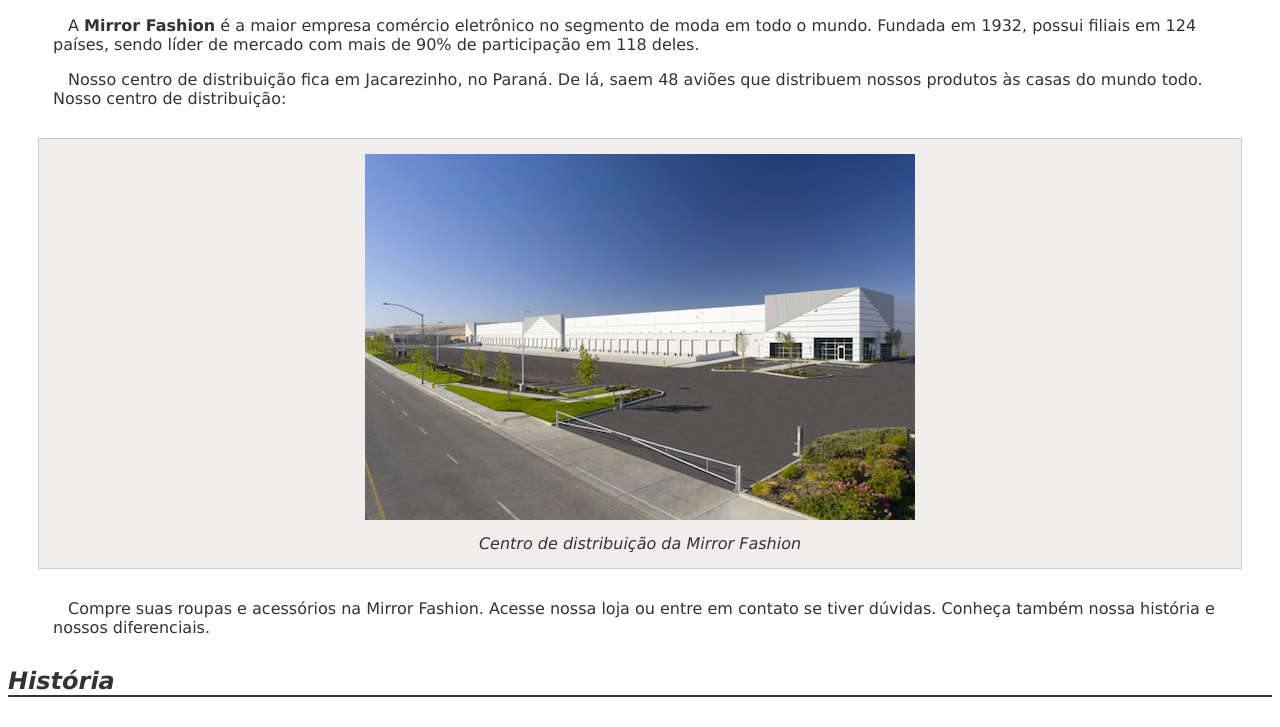
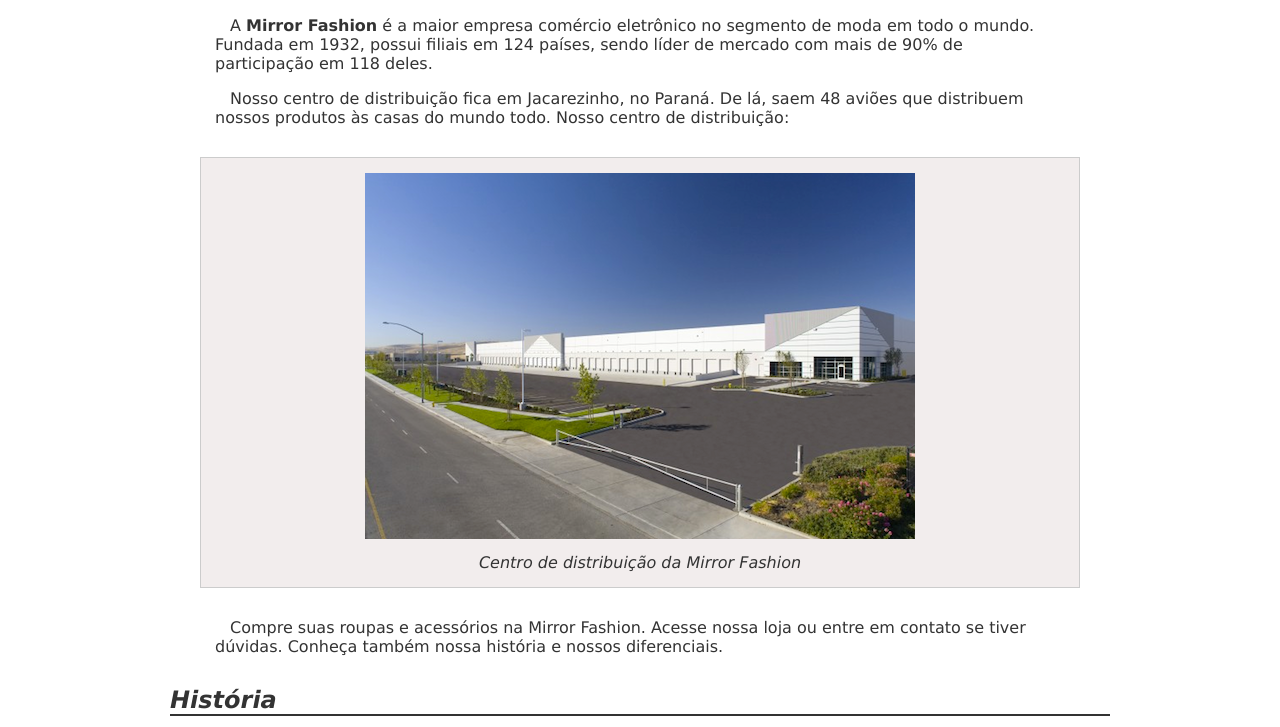
Before and after one commit to Gabriel-Gonsales/aulaMirrorFashion, a plain HTML site: page index.html in a window 1280 px wide. Shown: the part 182-909 px from the top of the page. Drawn offline with Linux system fonts and the light colour scheme.

Commit message:
Update sobre.css

```diff
--- a/css/sobre.css
+++ b/css/sobre.css
@@ -1,6 +1,9 @@
 body {
 	color: #333333;
 	font-family: "Lucida Sans Unicode", "Lucida Grande", sans-serif;
+	margin-left: auto;
+	margin-right: auto;
+	width: 940px;
 }
 
 h1 {
```
